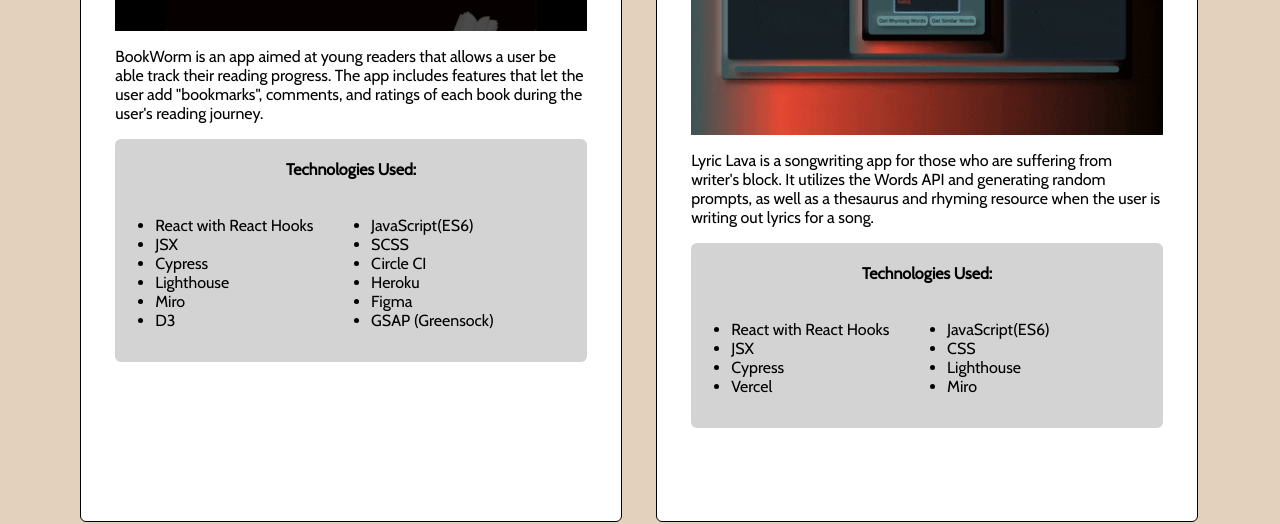
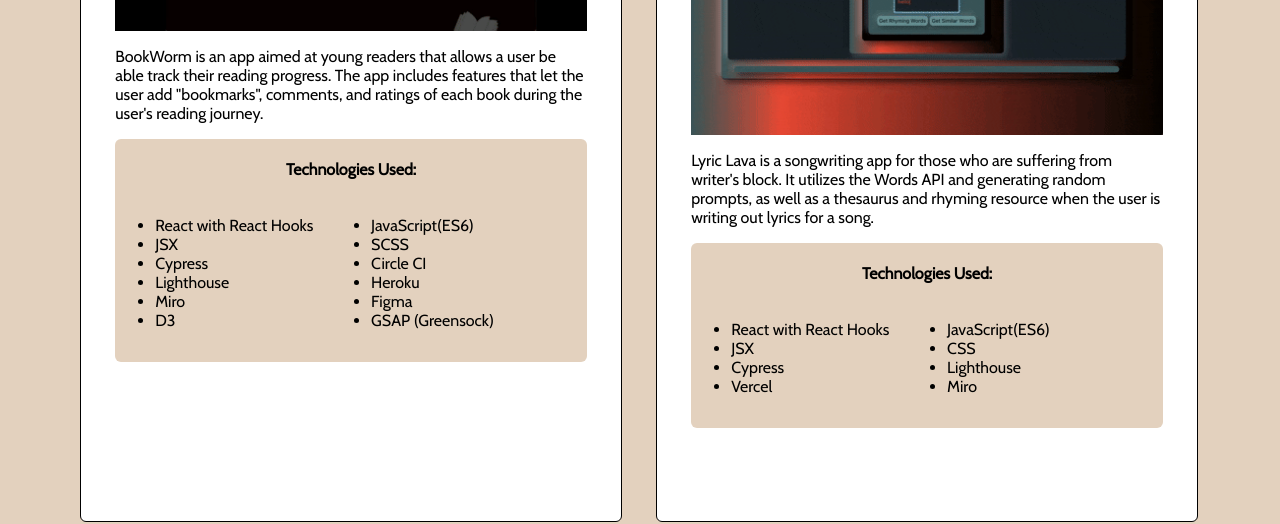
Before and after one commit to conconartist/conconart, a React (Create React App) app: page /portfolio in a window 1280 px wide. Shown: the part 960-1484 px from the top of the page. Built offline with nearby package versions, Linux system fonts and the light colour scheme.

Commit message:
Update colors in styling

```diff
--- a/src/Portfolio/Portfolio.scss
+++ b/src/Portfolio/Portfolio.scss
@@ -50,7 +50,7 @@
 }
 
 .projectTechStack {
-  background-color: $secondary-background-color;
+  background-color: $primary-background-color;
   border-radius: 6px;
   display: flex;
   flex-direction: column;
--- a/src/style/_App.scss
+++ b/src/style/_App.scss
@@ -4,7 +4,7 @@
 a {
   text-decoration: none;
   &:visited {
-    color: red;
+    color: $second-accent-color;
   }
 }
 
--- a/src/style/_variables.scss
+++ b/src/style/_variables.scss
@@ -1,6 +1,5 @@
 $main-text-color: black;
 $primary-background-color: #E3D1BE;
-$secondary-background-color: #D3D3D3;
 $heading-text-color: white;
 $fourth-accent-color: #A86889;
 $first-accent-color: #F29024;
```
